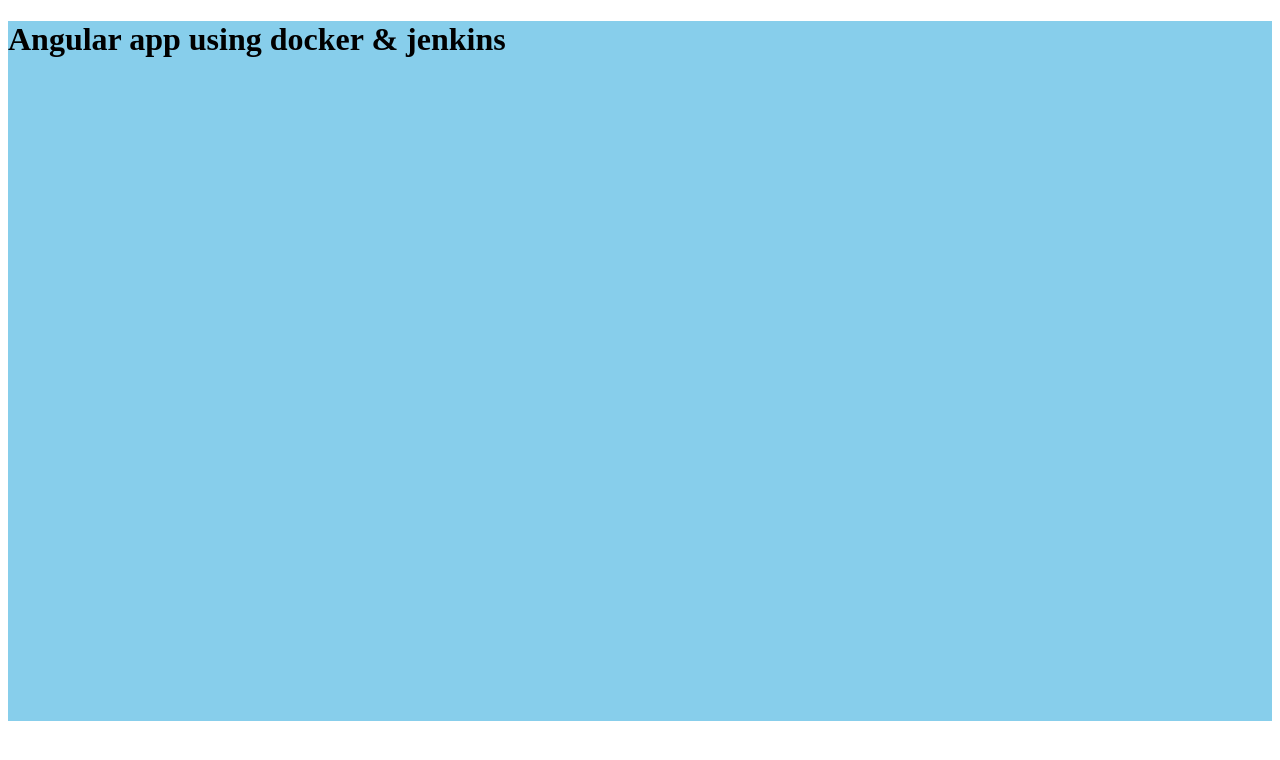
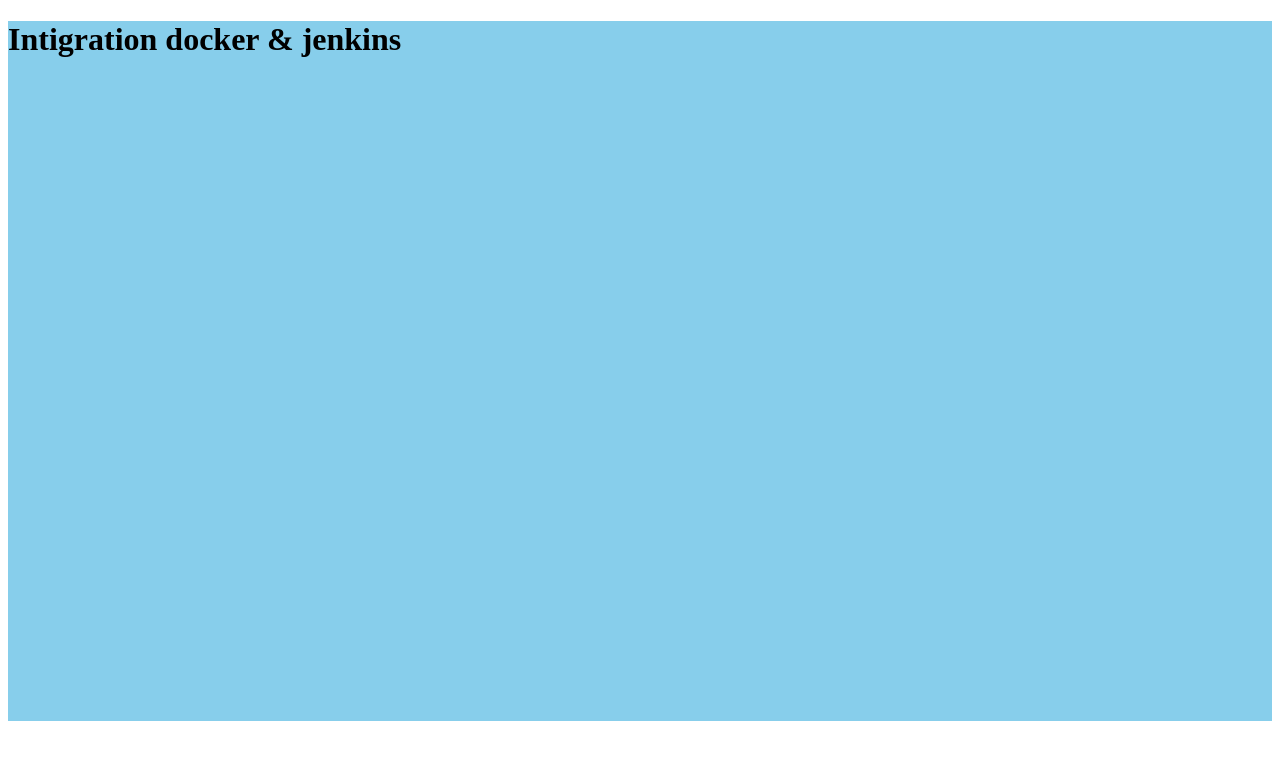
Before and after one commit to bikram-shaw/jenkins, an Angular app: page / in a window 1280 px wide. Shown: the top 760 px of the page. Built offline with nearby package versions, Linux system fonts and the light colour scheme.

Commit message:
jenkins file change

```diff
--- a/src/app/app.component.html
+++ b/src/app/app.component.html
@@ -1,4 +1,4 @@
 <div style='background-color: skyblue; height: 700px; align-text: center;'>
-<h1 >Angular app using docker & jenkins</h1>
+<h1 >Intigration docker & jenkins</h1>
 
 </div>
```
Also changed, not shown: 1 other file (tests, documents, lock files or other folders).
